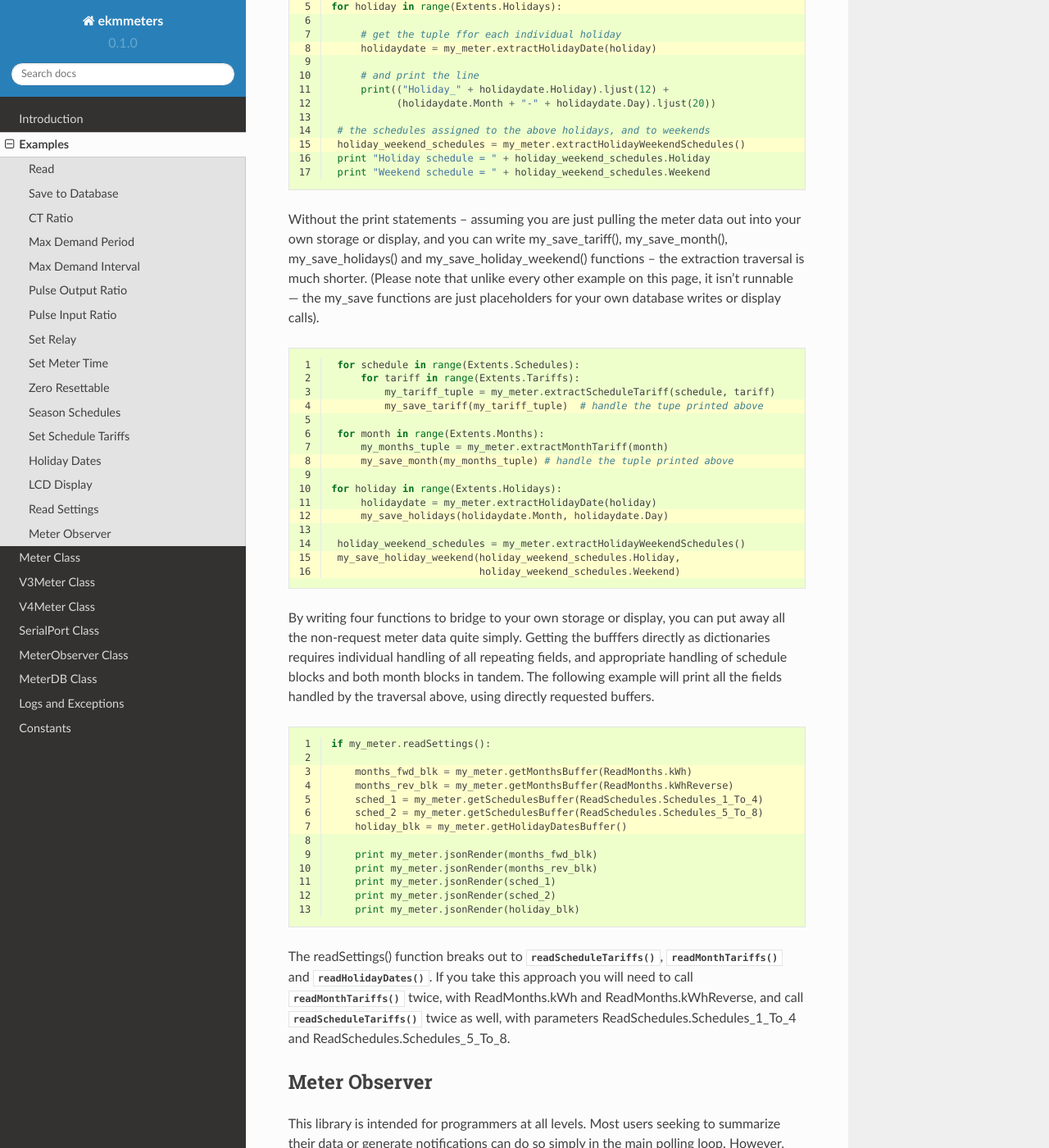
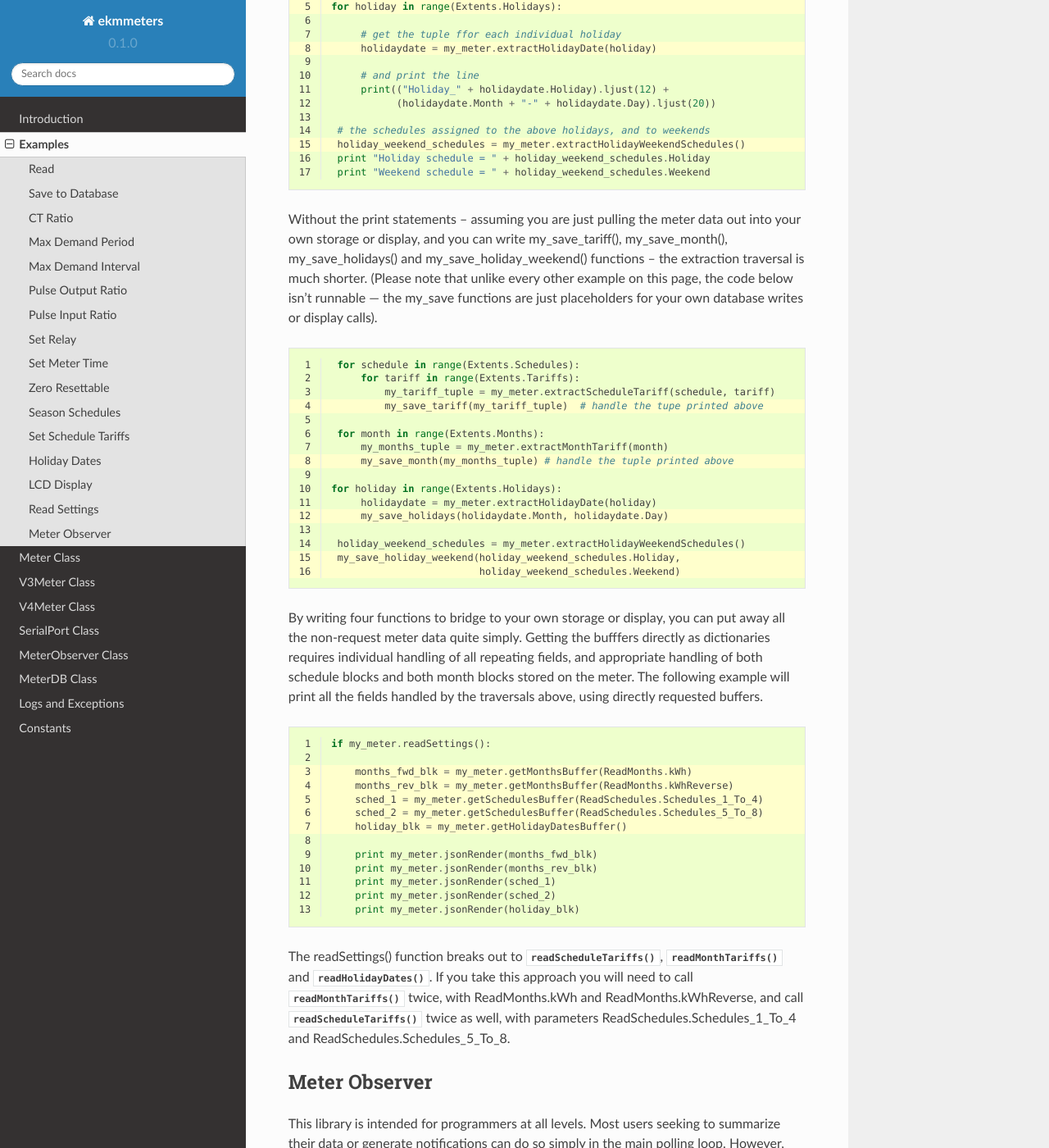
Before and after one commit to ekmmetering/ekmmeters, a Sphinx documentation site: the page built from docs/examples.rst, in a window 1280 px wide and 1400 px high, scrolled down 10795 px. Shown: the whole window at 82% size. Built offline with Sphinx 7.4.7 and the Read the Docs theme 2.0.0, drawn with Linux system fonts in a browser that asks for light colours; some of the changed text lies outside the part shown.

Commit message:
Update examples.rst

```diff
--- a/docs/examples.rst
+++ b/docs/examples.rst
@@ -623,7 +623,7 @@ Without the print statements -- assuming you are just pulling the meter data
 out into your own storage or display, and you can write my_save_tariff(),
 my_save_month(), my_save_holidays() and my_save_holiday_weekend() functions --
 the extraction traversal is much shorter.  (Please note that unlike every
-other example on this page, it isn't runnable --- the my_save functions
+other example on this page, the code below isn't runnable --- the my_save functions
 are just placeholders for your own database writes or display calls).
 
 .. code-block:: python
@@ -651,8 +651,8 @@ are just placeholders for your own database writes or display calls).
 By writing four functions to bridge to your own storage or display, you can put away
 all the non-request meter data quite simply.  Getting the bufffers directly
 as dictionaries requires individual handling of all repeating fields, and appropriate
-handling of schedule blocks and both month blocks in tandem.  The following
-example will print all the fields handled by the traversal above, using directly
+handling of both schedule blocks and both month blocks stored on the meter.  The following
+example will print all the fields handled by the traversals above, using directly
 requested buffers.
 
 .. code-block:: python
```
Also changed, not shown: other parts of docs/examples.rst (+4 -4 lines).
